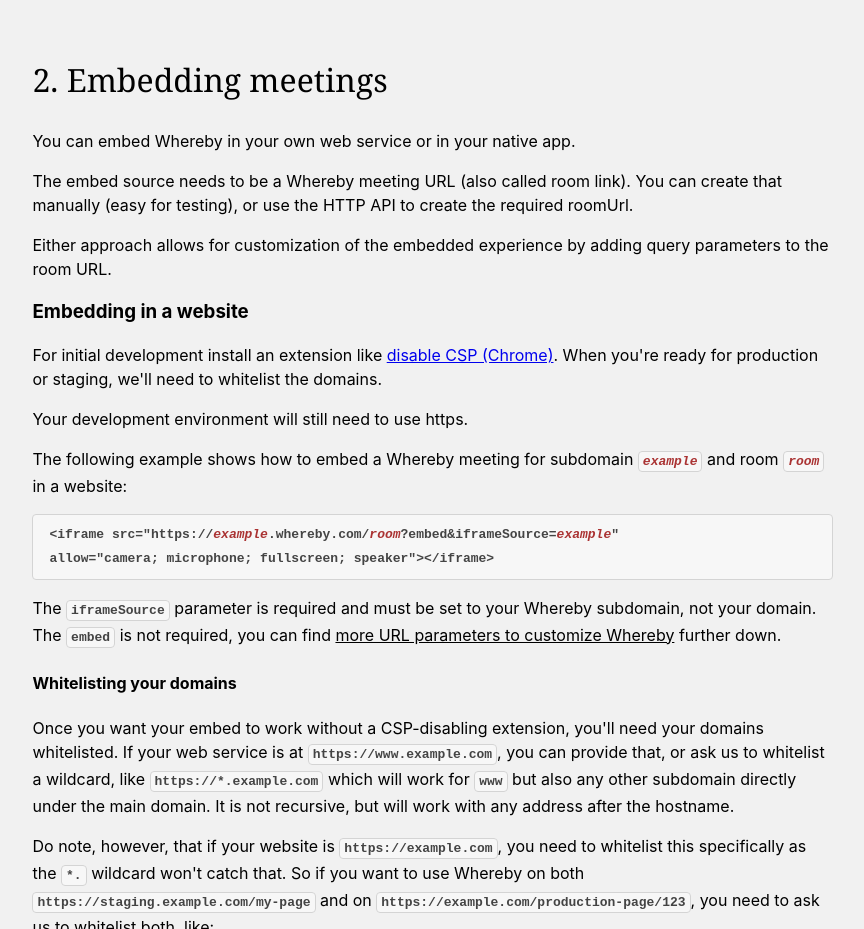
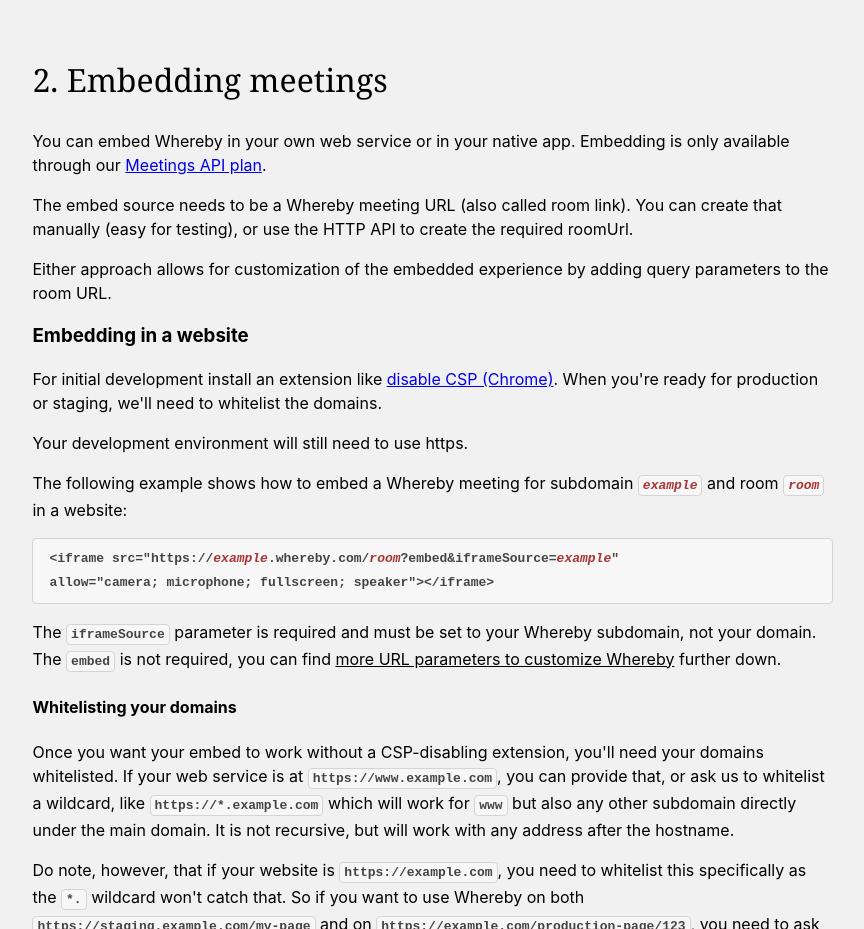
Before and after one commit to appearin/appearin.github.io, a plain HTML site: page index.html in a window 1280 px wide. Shown: the part 1220-2149 px from the top of the page, without its empty margins (319-1183 px from the left). Drawn offline with Linux system fonts and the light colour scheme; a web font is replaced by a local one.

Commit message:
embed: Specify you need API plan for this

```diff
--- a/index.html
+++ b/index.html
@@ -93,7 +93,9 @@
 
           <h2 id="embedding_meetings">2. Embedding meetings</h2>
           <p>
-            You can embed Whereby in your own web service or in your native app.
+            You can embed Whereby in your own web service or in your
+            native app.  Embedding is only available through our
+            <a href="https://whereby.com/information/product-api/">Meetings API plan</a>.
           </p>
           <p>
             The embed source needs to be a Whereby meeting URL (also called room
```
